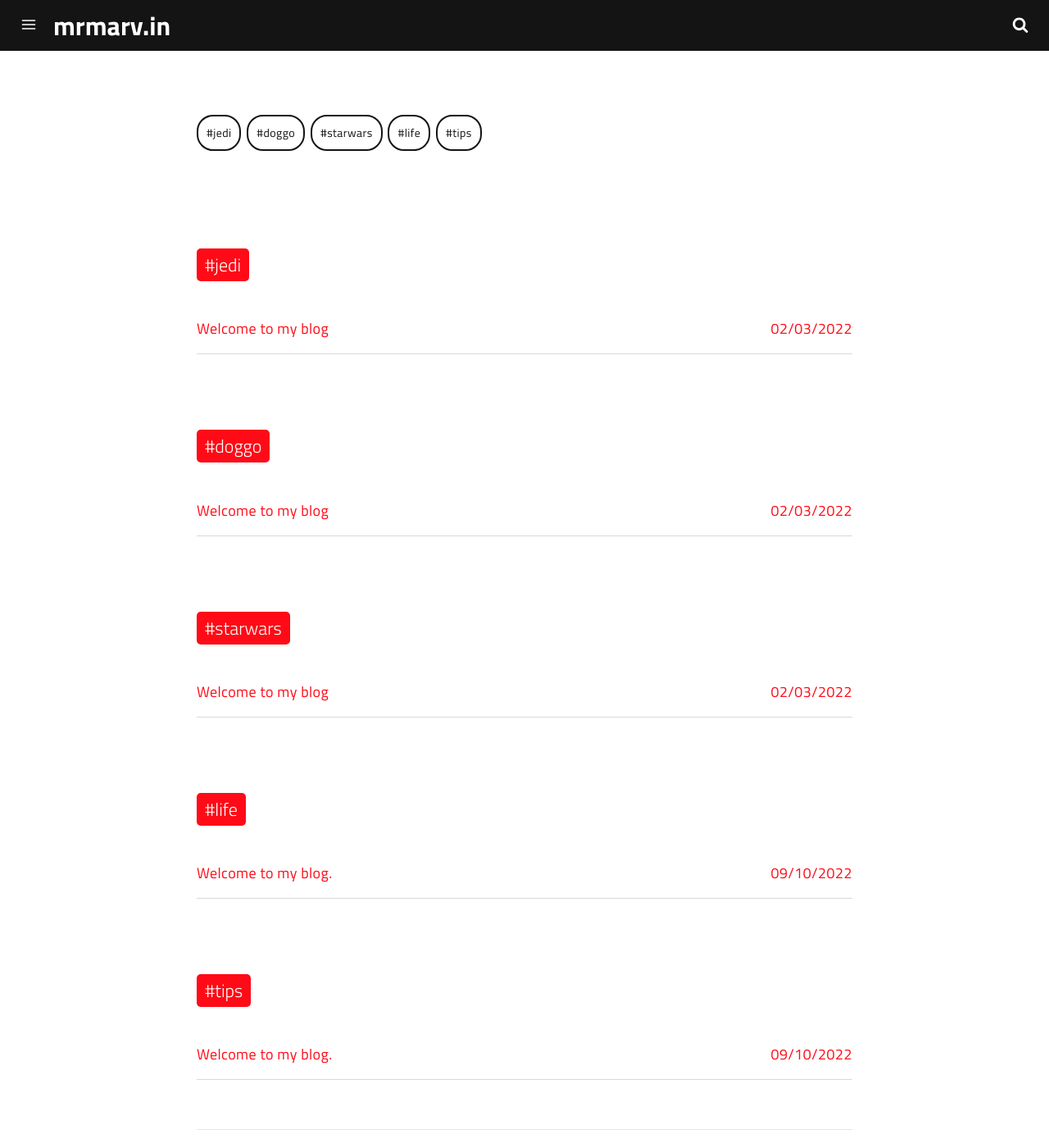
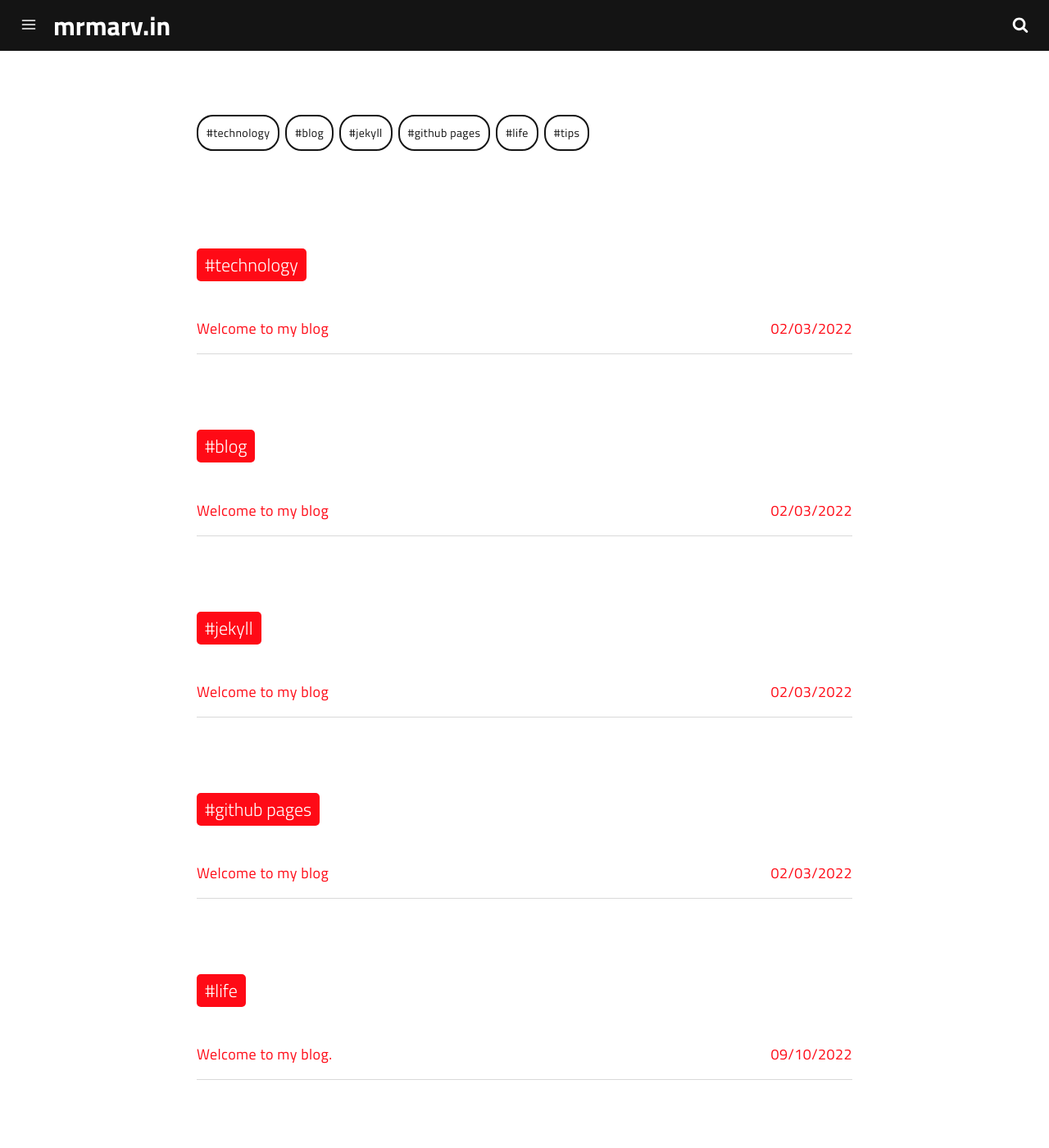
Before and after one commit to marv0/marv0.github.io, a Jekyll site: the page built from tags.html, in a window 1280 px wide and 1400 px high. Shown: the whole window at 82% size. Built offline with Jekyll 4.4.1, drawn with Linux system fonts in a browser that asks for light colours; a script that is not in the unit is left out.

Commit message:
Update 2012-08-08-how-to-turn-your-dog-into-a-jedi-master.md

```diff
--- a/_posts/2012-08-08-how-to-turn-your-dog-into-a-jedi-master.md
+++ b/_posts/2012-08-08-how-to-turn-your-dog-into-a-jedi-master.md
@@ -8,10 +8,11 @@ image: https://res.cloudinary.com/dm7h7e8xj/image/upload/v1559821648/theme8_knva
 optimized_image: https://res.cloudinary.com/dm7h7e8xj/image/upload/c_scale,w_380/v1559821648/theme8_knvabs.jpg
 category: tutorial
 tags:
-  - jedi
-  - doggo
-  - starwars
-author: mranderson
+  - technology
+  - blog
+  - jekyll
+  - github pages
+author: mrmarv.in
 ---
 
 Cas sociis natoque penatibus et magnis <a href="#">dis parturient montes</a>, nascetur ridiculus mus. *Aenean eu leo quam.* Pellentesque ornare sem lacinia quam venenatis vestibulum. Sed posuere consectetur est at lobortis. Cras mattis consectetur purus sit amet fermentum.
```
